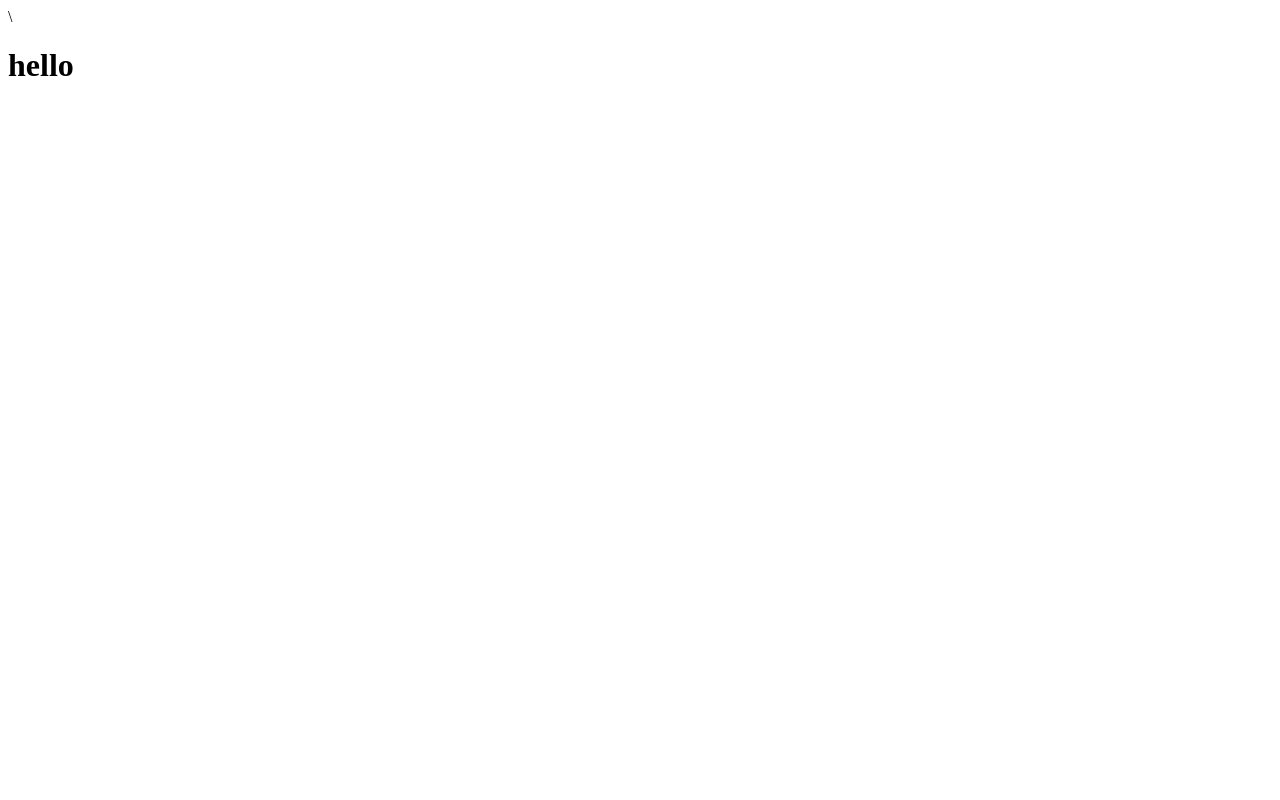
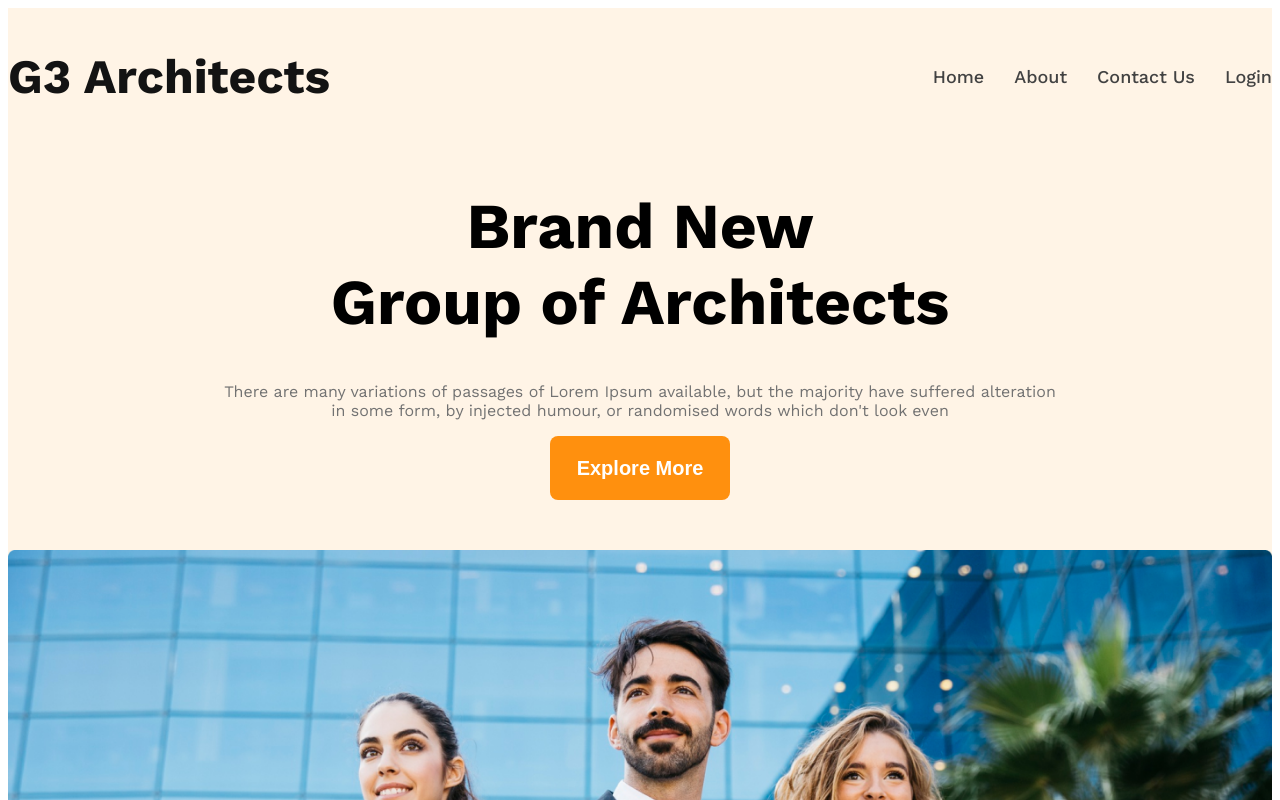
Before and after one commit to kobirul5/g3-architects-website, a plain HTML site: page index.html in a window 1280 px wide. Shown: the top 800 px of the page. Drawn offline with nearby package versions, Linux system fonts and the light colour scheme.

Commit message:
added features

```diff
--- a/index.html
+++ b/index.html
@@ -6,12 +6,41 @@
     <title>G3 Architects</title>
     <link rel="stylesheet" href="style.css/architects.css">
 </head>
-<body>
-    <header>\
-        <h1>hello</h1>
+<body class="work-sans-font">
+    <header class="bg-light">
+        <nav class="navbar display-flex">
+            <h1 class="brand dark-1">G3 Architects</h1>
+            <ul class="nav-links display-flex">
+                <li class="nav-items"><a href="" class="nav-link dark-2">Home</a></li>
+                <li class="nav-items"><a href="" class="nav-link dark-2">About</a></li>
+                <li class="nav-items"><a href="" class="nav-link dark-2">Contact Us</a></li>
+                <li class="nav-items"><a href="" class="nav-link dark-2">Login</a></li>
+            </ul>
+        </nav>
+        <div class="banner">
+            <div class="banner-content">
+                <h1 class="banner-title">Brand New<br>Group of Architects</h1>
+                <p class="dark-3">There are many variations of passages of Lorem Ipsum available, but the majority have suffered alteration in some form, by injected humour, or randomised words which don't look even</p>
+                <button class="btn-primary">Explore More</button>
+            </div>
+            <img class="banner-img" src="images/banner.png" alt="">
+        </div>
     </header>
     <main>
+        <section class="feature display-flex">
+            <div class="feature-img">
+                <img src="images/team1.png" alt="team1" >
+                <img src="images/team2.png" alt="team2" >
+                <img src="images/team3.png" alt="team3" >
+                <img src="images/team4.png" alt="team4" >
+            </div>
+            <div class="feature-container">
+                <h1 class="feature-title"><span class="quick-font dark-3">Quick list</span> <span class="dark-1">of Our</span> <span class="orang">Features</span></h1>
+                <p class="feature-description dark-3">There are many variations of passages of Lorem Ipsum available, but the majority have suffered alteration in some form, by injected humour, or randomised words which don't look even</p>
+                <button class="btn-primary">Explore More</button>
+            </div>
 
+        </section>
     </main>
 
 
--- a/style.css/architects.css
+++ b/style.css/architects.css
@@ -0,0 +1,146 @@
+@import url('https://fonts.googleapis.com/css2?family=Work+Sans:ital,wght@0,100..900;1,100..900&display=swap');
+
+.work-sans-font {
+  font-family: "Work Sans", sans-serif;
+  font-optical-sizing: auto;
+  font-weight: 400;
+  font-style: normal;
+}
+
+/* shared style start */
+.display-flex{
+    display: flex;
+}
+.bg-light {
+    background-color: rgba(255, 144, 14, 0.1);
+}
+
+.btn-primary {
+    border-radius: 8px;
+    border: none;
+    color: white;
+    background-color: rgb(255, 144, 14);
+    width: 180px;
+    height: 64px;
+    font-weight: 600;
+    font-size: 1.25rem;
+    padding: 20px 25px;
+}
+
+main{
+    max-width: 1440px;
+    margin: 0 auto;
+}
+
+main section {
+    margin-top: 130px;
+}
+/* color shared */
+.dark-1 {
+    color: rgb(19, 19, 19);
+}
+.dark-2 {
+    color: rgb(66, 66, 66);
+}
+.dark-3 {
+    color: rgb(114, 114, 114);
+}
+.orang {
+    color: rgb(255, 144, 14);
+}
+
+
+/* header style start */
+
+
+/* nav style added */
+.navbar {
+    justify-content: space-between;
+    align-items: center;
+}
+
+.brand {
+    font-size: 3rem;
+    font-weight: 700;
+}
+
+.nav-links {
+    gap: 30px;
+}
+.nav-items {
+    list-style: none;
+
+}
+.nav-link {
+    text-decoration: none;
+    font-size: 18px;
+    font-weight: 500;
+}
+
+.navbar, .banner {
+    max-width: 1440px;
+    margin: 0 auto;
+}
+
+/* banner style  */
+.banner-content {
+    max-width: 850px;
+    margin: 0 auto;
+    text-align: center;
+    margin-bottom: 50px;
+}
+.banner-title {
+    font-weight: 700;
+    font-size: 4rem;
+}
+
+.banner-img {
+    width: 100%;
+}
+
+/*  team and feature style */
+.feature {
+    align-items: center;
+}
+.feature-img {
+    display: grid;
+    grid-template-columns: repeat(2, 1fr);
+    gap: 24px;
+}
+
+.feature-container{
+    margin-left: 73px;
+    max-width: 530px;
+
+}
+
+.feature-title {
+    font-weight: 700;
+    font-size: 2.8rem;
+}
+.quick-font {
+    font-weight: 400;
+}
+/* responsive media query */
+@media screen and (max-width: 576px){
+    .navbar, .nav-links, .feature{
+        flex-direction: column;
+    }
+    .feature-img {
+        grid-template-columns: repeat(1, 1fr);
+    }
+    .feature-container {
+        margin: 20px;
+    }
+}
+
+/* medium size style */
+
+@media screen and (min-width:576px) and (max-width: 992px){
+    .feature{
+        flex-direction: column;
+    }
+    .feature-container{
+        margin: 50px auto;
+    }
+}
```
